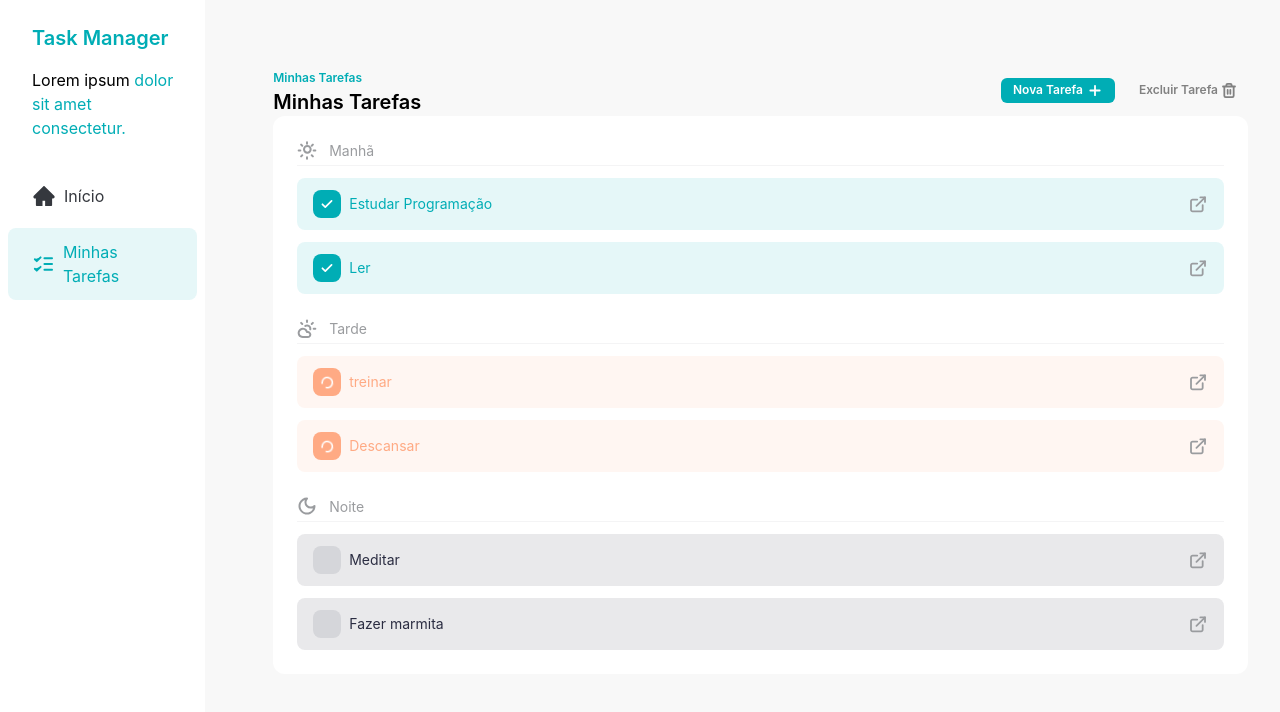
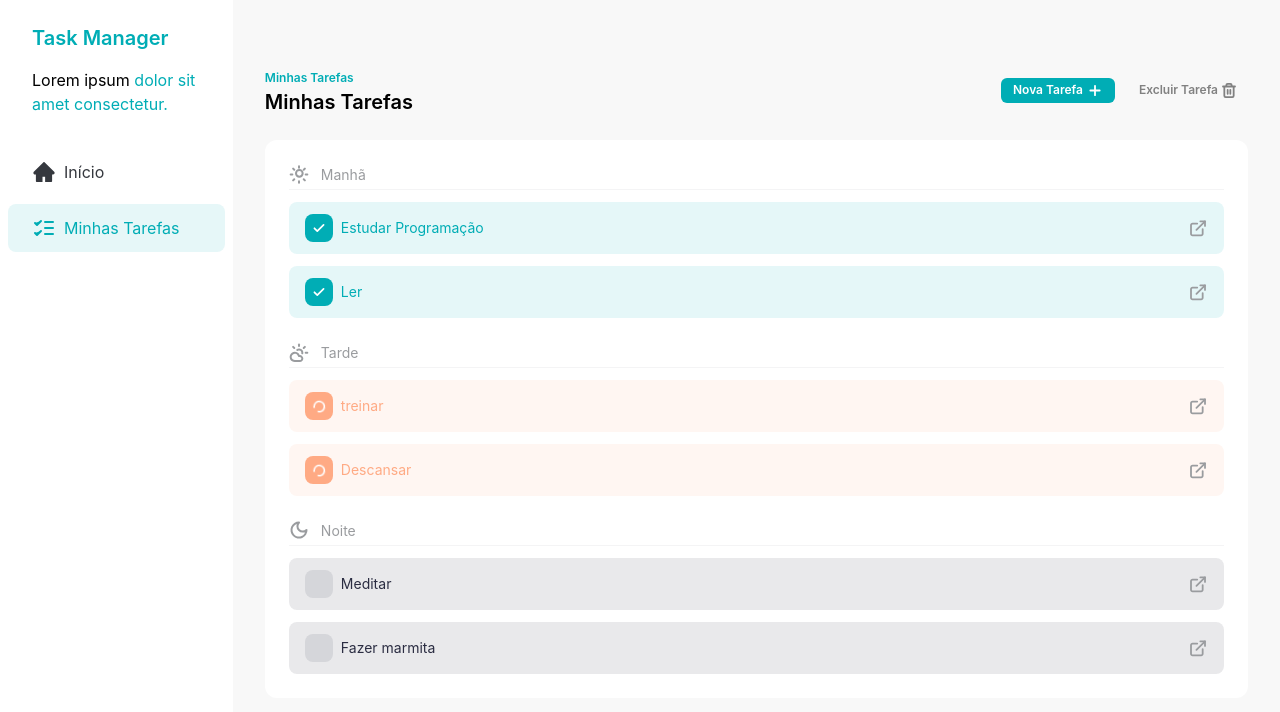
Before and after one commit to EduhBaumt/React-task-manager, a React (Vite) app: page / in a window 1280 px wide. Shown: the top 712 px of the page. Built offline with nearby package versions, Linux system fonts and the light colour scheme.

Commit message:
feat: update spacing between sidebar and tasks

```diff
--- a/src/components/App.jsx
+++ b/src/components/App.jsx
@@ -3,7 +3,7 @@
 
 function App() {
   return (
-    <div className="flex gap-9">
+    <div className="flex">
       <Sidebar />
       <Tasks />
     </div>
--- a/src/components/Sidebar.jsx
+++ b/src/components/Sidebar.jsx
@@ -1,10 +1,10 @@
 import SidebarButton from "./SidebarButton";
 import HomeIcon from "../assets/icons/home.svg?react";
-import TasksIcon from '../assets/icons/tasks.svg?react'
+import TasksIcon from "../assets/icons/tasks.svg?react";
 
 const Sidebar = () => {
   return (
-    <div className="h-screen w-64 bg-white">
+    <div className="h-screen w-72 bg-white">
       <div className="space-y-4 px-8 py-6">
         {" "}
         <h1 className="text-xl font-semibold text-[#00ADB5]">Task Manager</h1>
@@ -19,8 +19,8 @@
           Início
         </SidebarButton>
         <SidebarButton variant="selected">
-            <TasksIcon />
-            Minhas Tarefas
+          <TasksIcon />
+          Minhas Tarefas
         </SidebarButton>
       </div>
     </div>
--- a/src/components/Tasks.jsx
+++ b/src/components/Tasks.jsx
@@ -36,7 +36,7 @@
   };
 
   return (
-    <div className="w-full px-8 py-16">
+    <div className="w-full space-y-6 px-8 py-16">
       <div className="flex w-full justify-between">
         <div>
           <span className="text-xs font-semibold text-[#00ADB5]">
```
